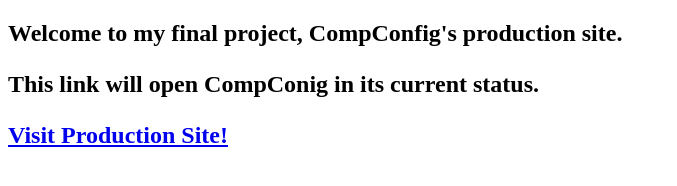
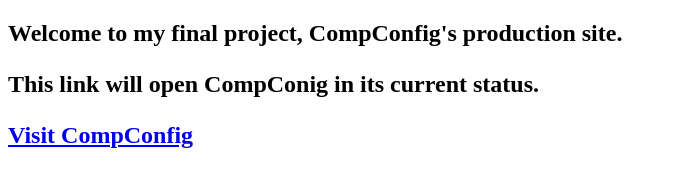
Before and after one commit to pdwyer2/pdj-CompConfig-production-site, a plain HTML site: page index.html in a window 1280 px wide. Shown: the whole page, without its empty margins (0-677 px from the left). Drawn offline with Linux system fonts and the light colour scheme.

Commit message:
updated link

```diff
--- a/index.html
+++ b/index.html
@@ -6,6 +6,6 @@
  <body>
    <h2>Welcome to my final project, CompConfig's production site.<h2>
     <p>This link will open CompConig in its current status.</p>
-    <a href="https://database-app-pjd.azurewebsites.net" target="_blank">Visit Production Site!</a>
+    <a href="https://database-app-pjd.azurewebsites.net" target="_blank">Visit CompConfig</a>
  </body>
 </html>
```
